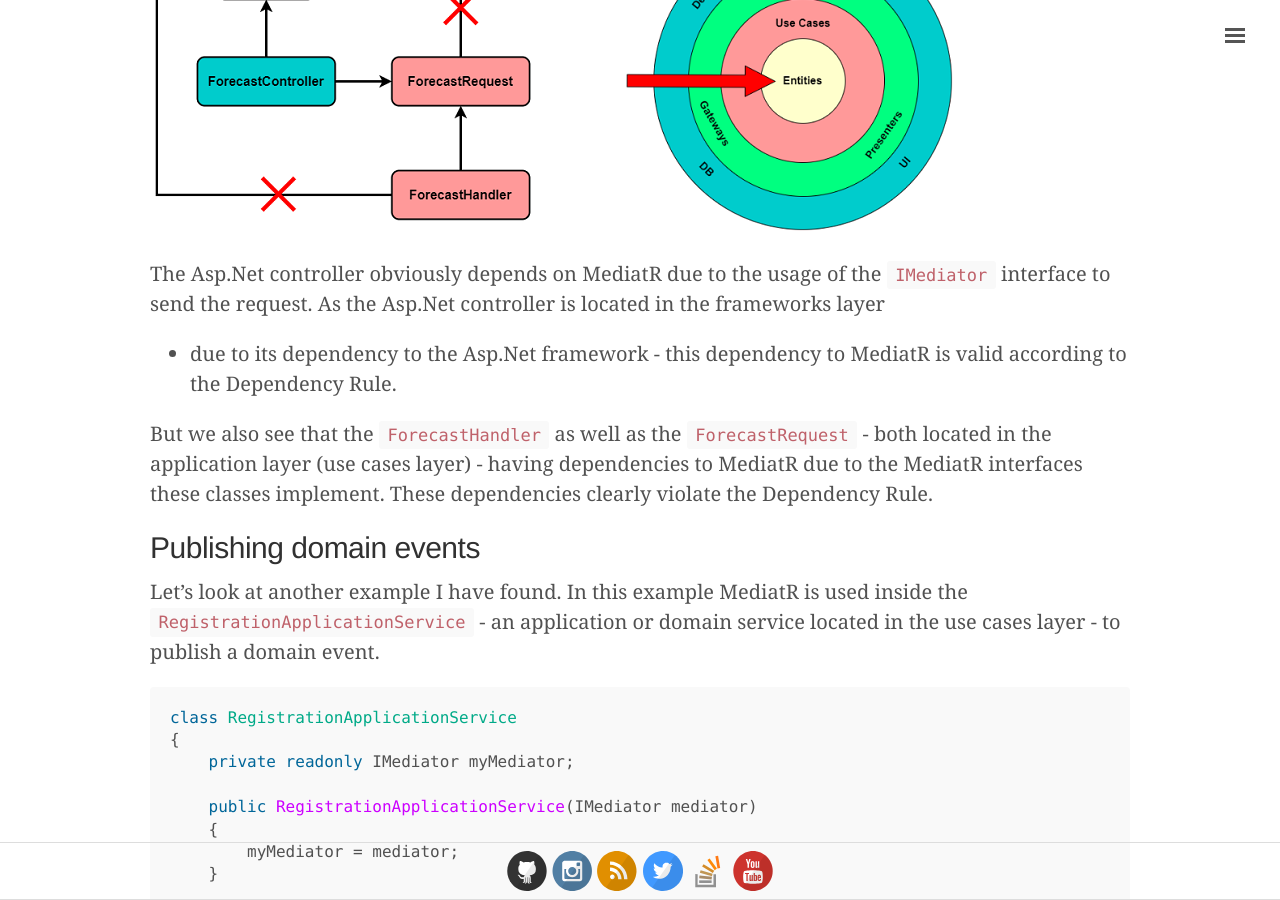
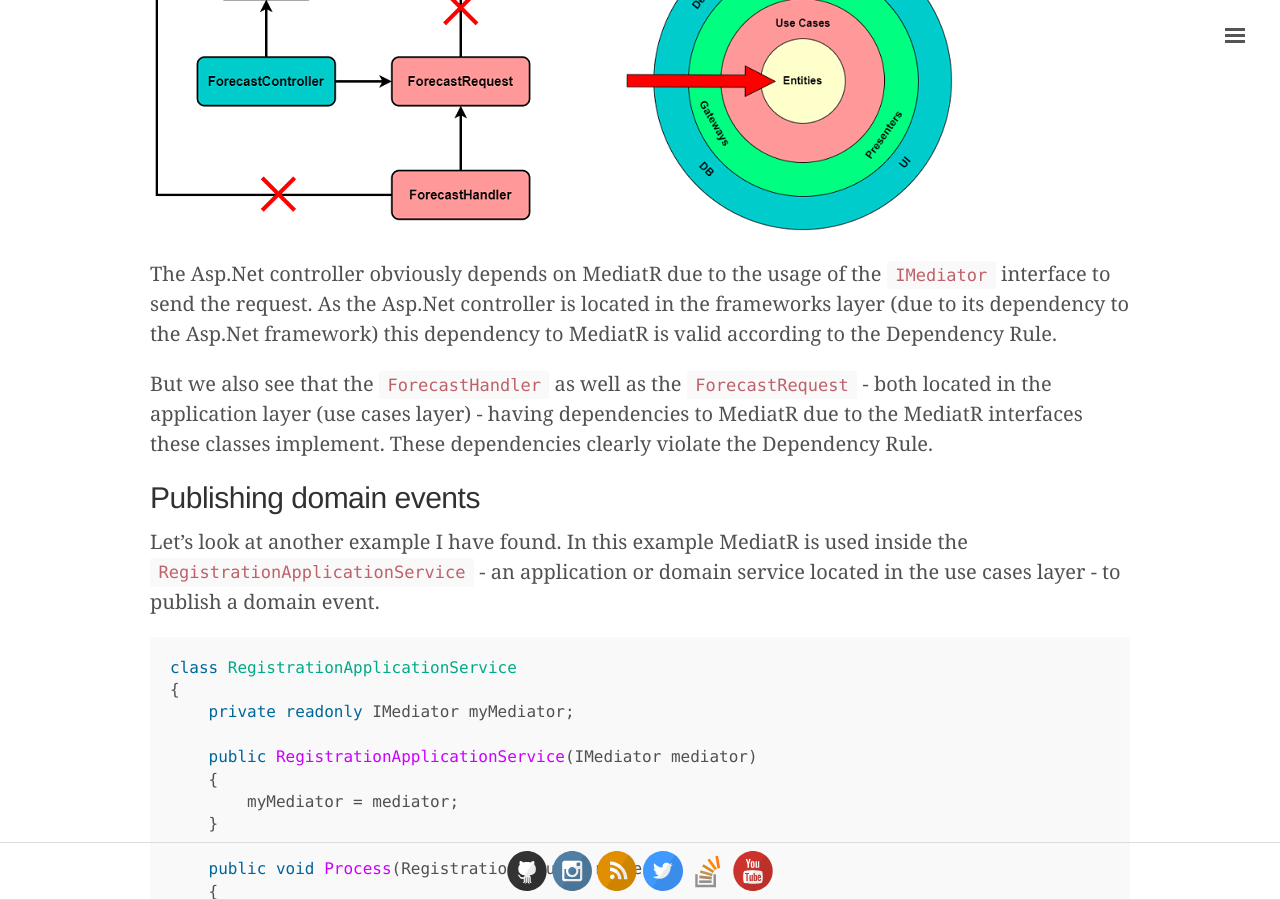
Before and after one commit to plainionist/plainionist.github.io, a Jekyll site: the page built from _posts/2023-01-20-Implementing-Clean-Architecture-MediatR.md, in a window 1280 px wide and 900 px high, scrolled down 2796 px. Built offline with Jekyll 4.4.1, drawn with Linux system fonts in a browser that asks for light colours; comment, search, counter and statistics services are not loaded; some of the changed text lies outside the part shown.

````diff
--- a/_posts/2023-01-20-Implementing-Clean-Architecture-MediatR.md
+++ b/_posts/2023-01-20-Implementing-Clean-Architecture-MediatR.md
@@ -101,7 +101,7 @@ When we visualize the dependencies between these classes we get this picture:
 
 The Asp.Net controller obviously depends on MediatR due to the usage of the ```IMediator```
 interface to send the request. As the Asp.Net controller is located in the frameworks layer
-- due to its dependency to the Asp.Net framework - this dependency to MediatR is valid according
+(due to its dependency to the Asp.Net framework) this dependency to MediatR is valid according
 to the Dependency Rule.
 
 But we also see that the ```ForecastHandler``` as well as the ```ForecastRequest``` - both
@@ -155,7 +155,7 @@ Visualizing the dependencies between these classes results in the following pict
 
 The ```RegistrationApplicationService``` clearly depends on MediatR due to its usage of the ```IMediator```
 interface. But also the ```RegistrationRequest``` and even the ```RegistrationSucceededDomainEvent```
-- located in the domain layer - depends on MediatR due to the interfaces both classes implement.
+(located in the domain layer) depends on MediatR due to the interfaces both classes implement.
  Again, these dependencies clearly violate the Dependency Rule!
 
 ## Shouldn't we be pragmatic?
````
